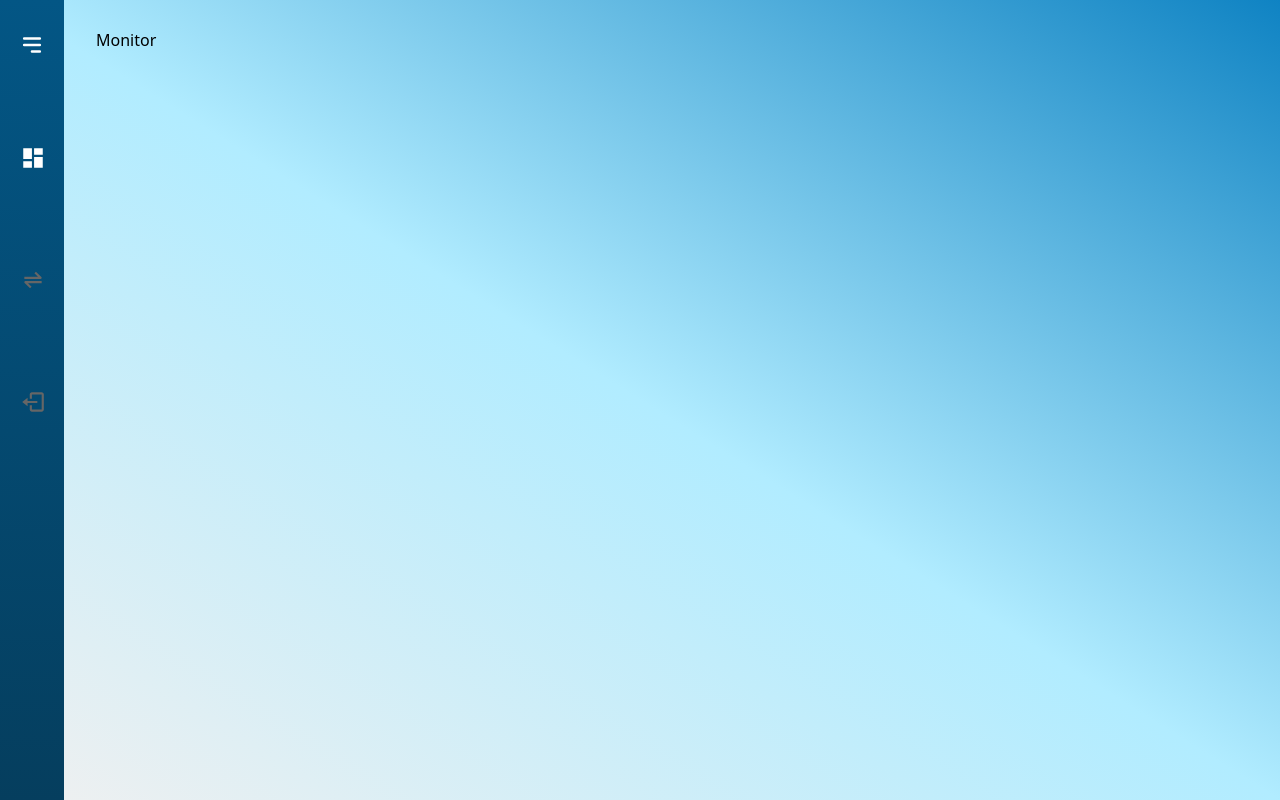
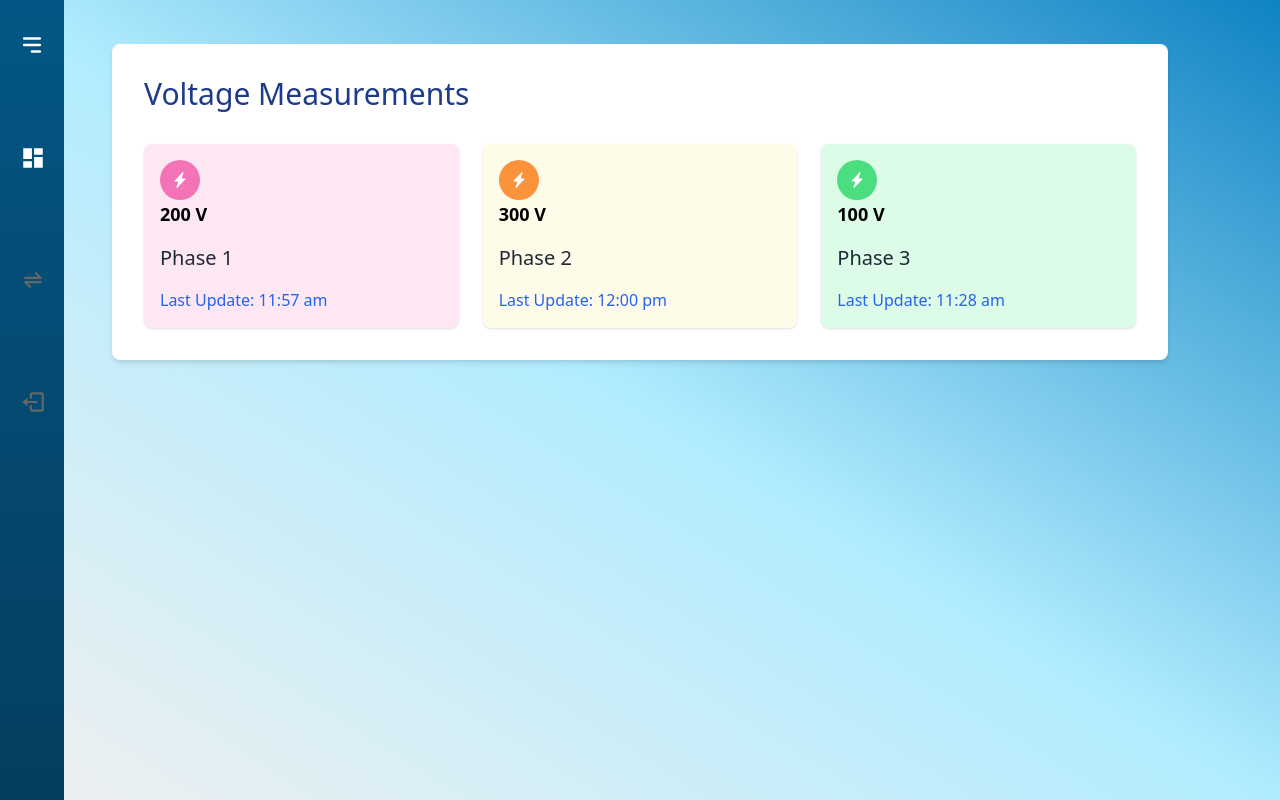
Before and after one commit to Bose-Siddharth/carbsense, a React (Create React App) app: page /monitor in a window 1280 px wide. Built offline with nearby package versions, Linux system fonts and the light colour scheme; the HTML template or start-up script is replaced by a standard one.

Commit message:
measurment component

```diff
--- /dev/null
+++ b/src/Components/Monitor/Measurements.jsx
@@ -0,0 +1,59 @@
+import React from 'react';
+import { BsLightningChargeFill } from 'react-icons/bs';
+
+function Measurements() {
+  return (
+    <div>
+      <div className="hidden sm:block"></div>
+
+      <div className="container mx-auto p-4">
+        <div className="bg-white p-8 rounded-lg shadow-md">
+          <h1 className="text-3xl font-medium mb-8 text-blue-900">Voltage Measurements</h1>
+
+          <div className="grid grid-cols-1 lg:grid-cols-3 gap-6 ">
+            <div className="bg-pink-100 p-4 rounded-lg shadow">
+              {/* <i className="fa-solid fa-bolt rounded-full bg-pink-400 text-white p-3 mb-3"></i> */}
+
+              <div className="bg-pink-400 w-fit p-3 rounded-full">
+                <BsLightningChargeFill className="text-white" />
+              </div>
+
+              <p className="text-lg">
+                <span className="font-bold">200 V</span>
+              </p>
+              <h2 className="text-xl text-gray-800 py-4">Phase 1</h2>
+              <p className="text-blue-600">Last Update: 11:57 am</p>
+            </div>
+
+            <div className="bg-yellow-50 p-4 rounded-lg shadow">
+              {/* <i className="fa-solid fa-bolt rounded-full bg-orange-400 text-white p-3 mb-3"></i> */}
+              <div className="bg-orange-400 w-fit p-3 rounded-full">
+                <BsLightningChargeFill className="text-white" />
+              </div>
+
+              <p className="text-lg">
+                <span className="font-bold">300 V</span>
+              </p>
+              <h2 className="text-xl text-gray-800 py-4">Phase 2</h2>
+              <p className="text-blue-600">Last Update: 12:00 pm </p>
+            </div>
+
+            <div className="bg-green-100 p-4 rounded-lg shadow">
+              {/* <i className="fa-solid fa-bolt rounded-full bg-green-400 text-white p-3 mb-3"></i> */}
+              <div className="bg-green-400 w-fit p-3 rounded-full">
+                <BsLightningChargeFill className="text-white" />
+              </div>
+              <p className="text-lg">
+                <span className="font-bold">100 V</span>
+              </p>
+              <h2 className="text-xl text-gray-800 py-4">Phase 3</h2>
+              <p className="text-blue-600">Last Update: 11:28 am </p>
+            </div>
+          </div>
+        </div>
+      </div>
+    </div>
+  );
+}
+
+export default Measurements;
--- a/src/Pages/DeviceList/index.jsx
+++ b/src/Pages/DeviceList/index.jsx
@@ -1,7 +1,7 @@
 import React from 'react';
 
 function index() {
-  return <div>DeviceList</div>;
+  return <div>Device List</div>;
 }
 
 export default index;
--- a/src/Pages/Monitor/index.jsx
+++ b/src/Pages/Monitor/index.jsx
@@ -1,7 +1,12 @@
 import React from 'react';
+import Measurements from '../../Components/Monitor/Measurements';
 
 function index() {
-  return <div>Monitor</div>;
+  return (
+    <div>
+      <Measurements />
+    </div>
+  );
 }
 
 export default index;
```
Also changed, not shown: src/Components/Sidebar/index.jsx (+21 -10 lines).
